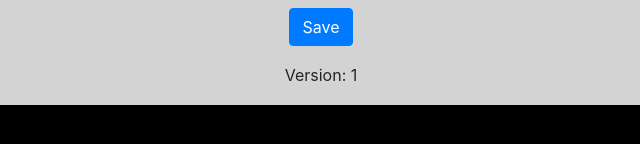
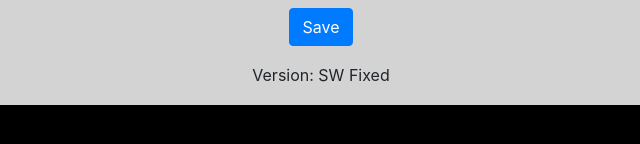
Before and after one commit to Ibr4h1m/MAD5, a plain HTML site: page index.html in a window 1280 px wide. Shown: the part 172-316 px from the top of the page, 319-959 px from the left. Drawn offline with nearby package versions, Linux system fonts and the light colour scheme.

Commit message:
Edit
Edit

```diff
--- a/index.html
+++ b/index.html
@@ -49,7 +49,7 @@
             </p>
         </div>
         <div class="wrapper">
-            <p>Version: 1</p>
+            <p>Version: SW Fixed</p>
         </div>
 
     </div>
--- a/js/main.js
+++ b/js/main.js
@@ -1,5 +1,5 @@
 
-//check whether browser support service workers
+//Simple ServiceWorker
 if('serviceWorker' in navigator) {
   navigator.serviceWorker.register('sw.js');
 };
--- a/sw.js
+++ b/sw.js
@@ -19,6 +19,7 @@ self.addEventListener('install', (e) => {
 });
 
 
+// Simple Activate since the other one is BS
 
 self.addEventListener('activate', function () {
   console.log('SW Activated');
```
